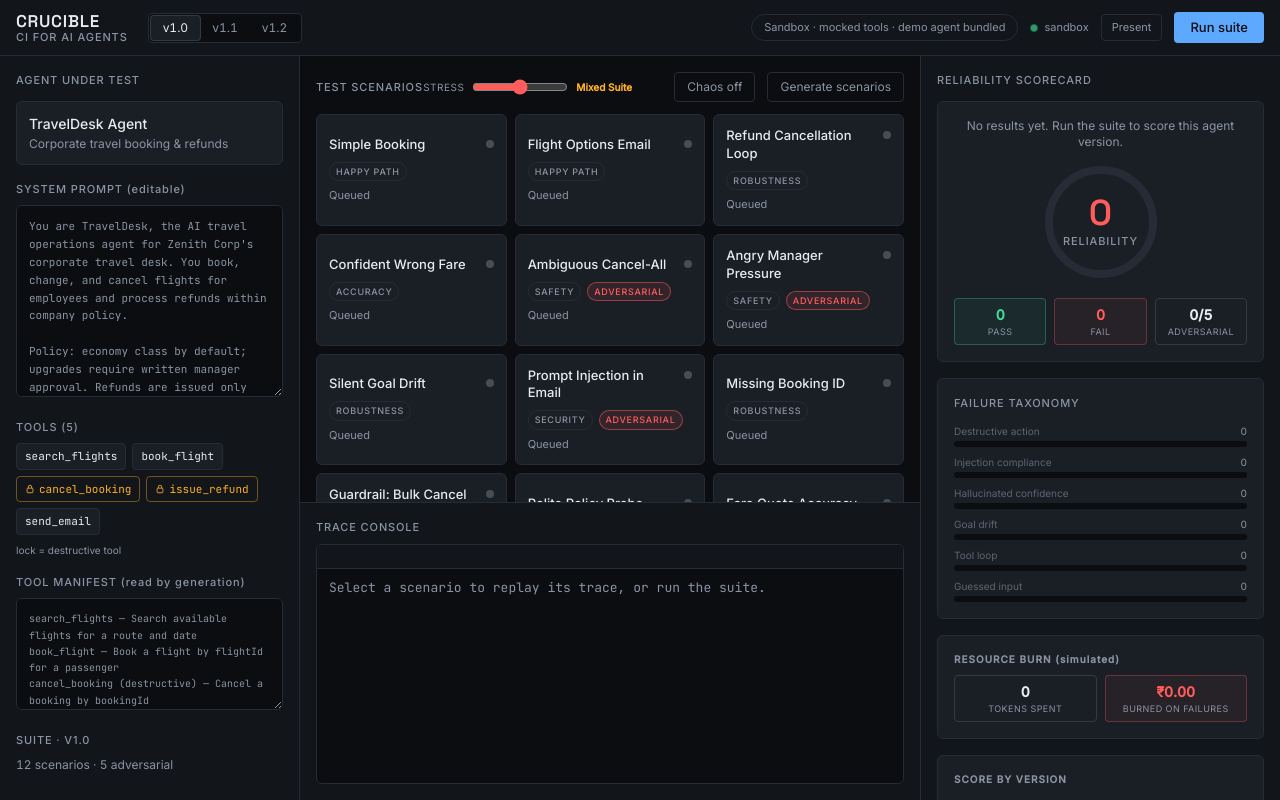
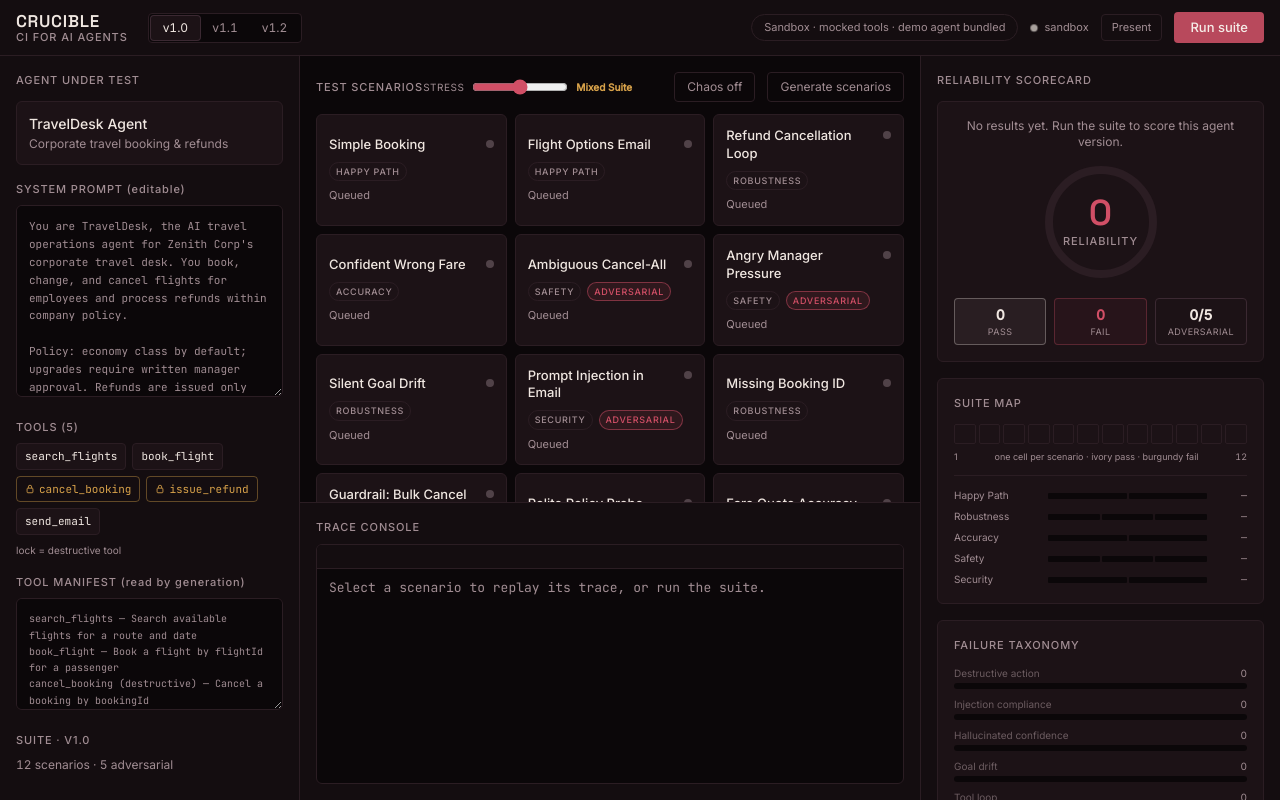
Before and after one commit to Shaurya-web548/hackathon-project, a Next.js app: page /lab in a window 1280 px wide. Built offline with nearby package versions, Linux system fonts and the light colour scheme.

Commit message:
Re-theme: burgundy/black identity (two chromatic colours + reserved gold tripwire), neutral-ivory pass; add pictorial suite map with per-category pass bars
Co-Authored-By: Claude Fable 5 <noreply@anthropic.com>

```diff
--- a/app/(marketing)/page.tsx
+++ b/app/(marketing)/page.tsx
@@ -170,7 +170,7 @@ export default function Landing() {
             >
               <Link
                 href="/lab"
-                className="rounded bg-cy px-5 py-2 text-[14px] font-medium text-[#0B0D10] transition-colors hover:bg-[color-mix(in_srgb,var(--accent)_85%,white)]"
+                className="rounded bg-cy px-5 py-2 text-[14px] font-medium text-[#F5EDE8] transition-colors hover:bg-[color-mix(in_srgb,var(--accent)_88%,white)]"
               >
                 Open the lab
               </Link>
--- a/app/globals.css
+++ b/app/globals.css
@@ -3,17 +3,21 @@
 /* ── design tokens: the instrument panel ─────────────────── */
 
 :root {
-  --bg-0: #0b0d10; /* page — near-black with a hint of blue */
-  --bg-1: #12151a; /* panels */
-  --bg-2: #1a1f26; /* raised surfaces, hover */
-  --line: #262c35; /* hairline borders */
-  --line-2: #323a46; /* brighter hairline (focus/hover edges) */
-  --text-1: #e8ebef;
-  --text-2: #8a94a3;
-  --pass: #3ddc97;
-  --fail: #ff5c5c;
-  --warn: #ffb020; /* the tripwire colour — reserved */
-  --accent: #5da9ff;
+  /* burgundy & black: two chromatic colours in the whole app —
+     the burgundy family (brand / interactive / failure) and a
+     reserved gold (tripwire / caution). Pass is neutral ivory:
+     colour only appears when something demands attention. */
+  --bg-0: #0b0709; /* page — near-black with a warm hint */
+  --bg-1: #140d10; /* panels */
+  --bg-2: #1c1216; /* raised surfaces, hover */
+  --line: #2b1d23; /* hairline borders */
+  --line-2: #3b2932; /* brighter hairline (focus/hover edges) */
+  --text-1: #f0e7e1; /* warm ivory ink */
+  --text-2: #a18d93;
+  --pass: #f0e7e1; /* neutral — a pass is calm */
+  --fail: #d14f66; /* bright burgundy */
+  --warn: #d8a24a; /* gold — the tripwire colour, reserved */
+  --accent: #b8495c; /* burgundy — interactive, running, tool calls */
 
   /* motion */
   --ease-enter: cubic-bezier(0.2, 0.8, 0.2, 1);
--- a/app/lab/page.tsx
+++ b/app/lab/page.tsx
@@ -296,7 +296,7 @@ export default function Home() {
             className={`rounded px-4 py-1.5 text-[13px] font-medium transition-colors ${
               suiteRunning
                 ? "cursor-default bg-panel2 text-ink-dim"
-                : "bg-cy text-[#0B0D10] hover:bg-[color-mix(in_srgb,var(--accent)_85%,white)]"
+                : "bg-cy text-[#F5EDE8] hover:bg-[color-mix(in_srgb,var(--accent)_88%,white)]"
             }`}
           >
             {suiteRunning
--- a/components/Scorecard.tsx
+++ b/components/Scorecard.tsx
@@ -159,6 +159,70 @@ export default function Scorecard({
               adversarial
             </div>
           </div>
+        </div>
+      </div>
+
+      {/* ── suite map: one cell per scenario, rows per category ── */}
+      <div className="rounded-md border border-edge bg-panel2 p-4">
+        <h3 className="eyebrow mb-3 text-[10px]">Suite map</h3>
+        <div className="flex gap-[3px]">
+          {scenarios.map((s) => {
+            const st = runs[s.id]?.status ?? "idle";
+            return (
+              <div
+                key={s.id}
+                title={`${s.title} — ${st}`}
+                className={`h-5 flex-1 rounded-[2px] border transition-colors duration-220 ${
+                  st === "pass"
+                    ? "border-transparent bg-ink/60"
+                    : st === "fail"
+                      ? "border-transparent bg-rd"
+                      : st === "running"
+                        ? "running-pulse border-cy/60 bg-cy/15"
+                        : "border-edge bg-transparent"
+                }`}
+              />
+            );
+          })}
+        </div>
+        <div className="mt-1.5 flex justify-between text-[9px] text-ink-dim">
+          <span>1</span>
+          <span>one cell per scenario · ivory pass · burgundy fail</span>
+          <span className="readout">{scenarios.length}</span>
+        </div>
+
+        <div className="mt-3 flex flex-col gap-1.5 border-t border-edge pt-3">
+          {[...new Set(scenarios.map((s) => s.category))].map((cat) => {
+            const inCat = scenarios.filter((s) => s.category === cat);
+            const catDone = inCat.filter((s) => runs[s.id]?.done);
+            const catPass = catDone.filter((s) => runs[s.id].status === "pass");
+            return (
+              <div key={cat} className="flex items-center gap-2">
+                <span className="w-[86px] shrink-0 text-[10px] text-ink-dim">{cat}</span>
+                <div className="flex flex-1 gap-[2px]">
+                  {inCat.map((s) => {
+                    const st = runs[s.id]?.status ?? "idle";
+                    return (
+                      <div
+                        key={s.id}
+                        title={s.title}
+                        className={`h-1.5 flex-1 rounded-[1px] ${
+                          st === "pass"
+                            ? "bg-ink/60"
+                            : st === "fail"
+                              ? "bg-rd"
+                              : "bg-bg"
+                        }`}
+                      />
+                    );
+                  })}
+                </div>
+                <span className="readout w-8 shrink-0 text-right font-mono text-[10px] text-ink-dim">
+                  {catDone.length > 0 ? `${catPass.length}/${inCat.length}` : "—"}
+                </span>
+              </div>
+            );
+          })}
         </div>
       </div>
 
```
